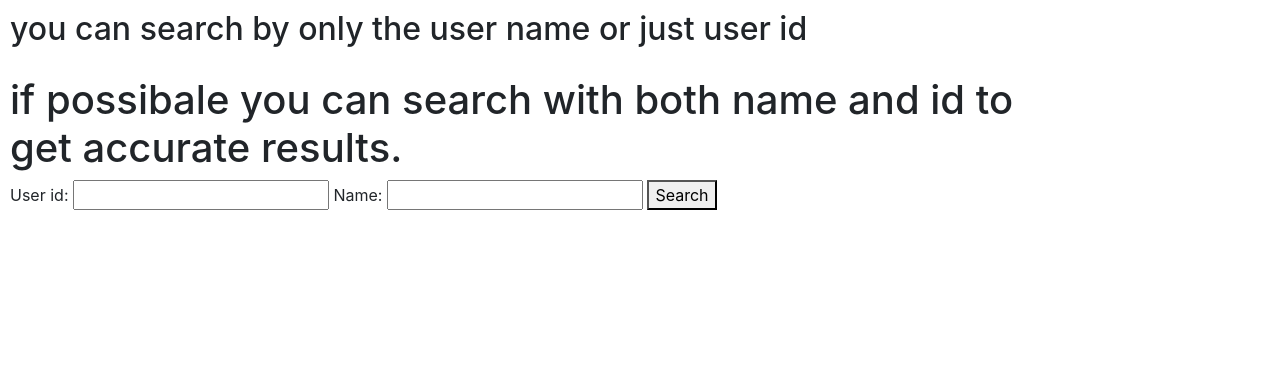
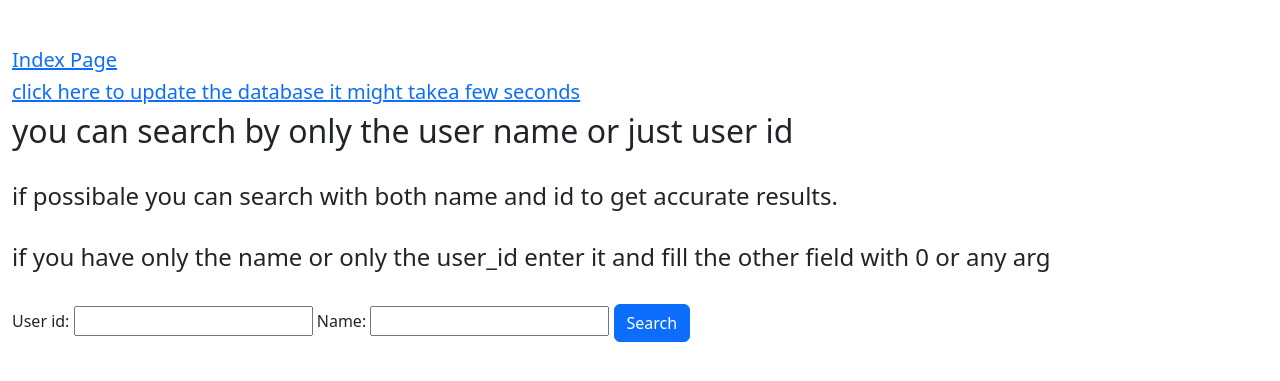
Before and after one commit to RNFS/free4talk_scraper_django_website, a Django app: page /search in a window 1280 px wide. Shown: the top 381 px of the page. Run offline with Django 4.2, Linux system fonts and the light colour scheme; some libraries are stand-ins or nearby versions.

Commit message:
updated some temps and fixed some bugs

```diff
--- a/scraper/templates/scraper/layout.html
+++ b/scraper/templates/scraper/layout.html
@@ -1,23 +1,24 @@
 {% load static %}
 
-<!DOCTYPE html>
-
+<!doctype html>
 <html lang="en">
   <head>
+    <meta charset="utf-8">
+    <meta name="viewport" content="width=device-width, initial-scale=1">
     <title>{% block title %}{% endblock %}</title>
-        <link rel="stylesheet" href="https://stackpath.bootstrapcdn.com/bootstrap/4.4.1/css/bootstrap.min.css" integrity="sha384-Vkoo8x4CGsO3+Hhxv8T/Q5PaXtkKtu6ug5TOeNV6gBiFeWPGFN9MuhOf23Q9Ifjh" crossorigin="anonymous">
-        <link href="{% static 'scraper/styles.css' %}" rel="stylesheet">
+    <link href="https://cdn.jsdelivr.net/npm/bootstrap@5.2.2/dist/css/bootstrap.min.css" rel="stylesheet" integrity="sha384-Zenh87qX5JnK2Jl0vWa8Ck2rdkQ2Bzep5IDxbcnCeuOxjzrPF/et3URy9Bv1WTRi" crossorigin="anonymous">
   </head>
   <body>
 
-                {% block nav %}
-                {% endblock %}
-            </div>
     <div class="main col-lg-10 col-md-9">
         {% block body %}
         {% endblock %}
     </div>
+
+    <div class="container">
+    {% block nav %}
+    {% endblock %}
     </div>
-
+    <script src="https://cdn.jsdelivr.net/npm/bootstrap@5.2.2/dist/js/bootstrap.bundle.min.js" integrity="sha384-OERcA2EqjJCMA+/3y+gxIOqMEjwtxJY7qPCqsdltbNJuaOe923+mo//f6V8Qbsw3" crossorigin="anonymous"></script>
   </body>
 </html>
--- a/scraper/templates/scraper/search.html
+++ b/scraper/templates/scraper/search.html
@@ -2,15 +2,30 @@
 
 
 {% block body %}
-<h2>you can search by only the user name or just user id
-    <h1>if possibale you can search with both name and id to get accurate results.
+<br>
+<br>
+<div class="container">
+    <h5> <a href="{% url 'scraper:index' %}"> Index Page </a></h5>
+    <h5> <a href="{% url 'scraper:update_db' %}"> click here to update the database it might takea few seconds </a></h5>
 
+<h2>you can search by only the user name or just user id </h2>
+<br>
+<h4>if possibale you can search with both name and id to get accurate results. </h4>
 
-</h2>
+<br>
+<h4> if you have only the name or only the user_id enter it and fill the other field with 0 or any arg</h4>
+
+<br>
+
 <form action="{% url 'scraper:search' %}" method="post">
+    <div class="mb-3">
+
     {% csrf_token %}
     {{user_id}}
     {{user_name}}
-    <button type="submit">Search</button>
+    <button type="submit" class="btn btn-primary">Search</button>
+        </div>
 </form>
 {% endblock %}
+
+</div>
--- a/scraper/templates/scraper/update_db.html
+++ b/scraper/templates/scraper/update_db.html
@@ -6,6 +6,7 @@
 
 {% block nav %}
     <h5><a href="{% url 'scraper:index' %}">Index Page</a></h5>
+    <h5><a href="{% url 'scraper:search' %}">click here to Search</a></h5>
 {% endblock %}
 
 {% block body %}
--- a/scraper/views.py
+++ b/scraper/views.py
@@ -33,8 +33,7 @@ def search(request):
 
             try:
                 user = models.User.objects.get(Q(name=user_name) & Q(user_id=user_id))
-                return render(request, "scraper/res.html", {"user": user})
-
+                return render(request, "scraper/res.html", {"user_data": user})
 
             except(models.User.DoesNotExist, TypeError):
 
@@ -49,3 +48,9 @@ def search(request):
             return render(request, "scraper/search.html", {"user_id":UserId, "user_name": UserName})
 
     return render(request, "scraper/search.html", {"user_id":UserId, "user_name": UserName})
+
+
+
+def delete(request):
+    ...
+    #TODO
```
Also changed, not shown: scraper/templates/scraper/index.html (+6 -5 lines), scraper/templates/scraper/res.html (+8 -2 lines), db.sqlite3. Lines whose indentation alone changed are shown as unchanged.
